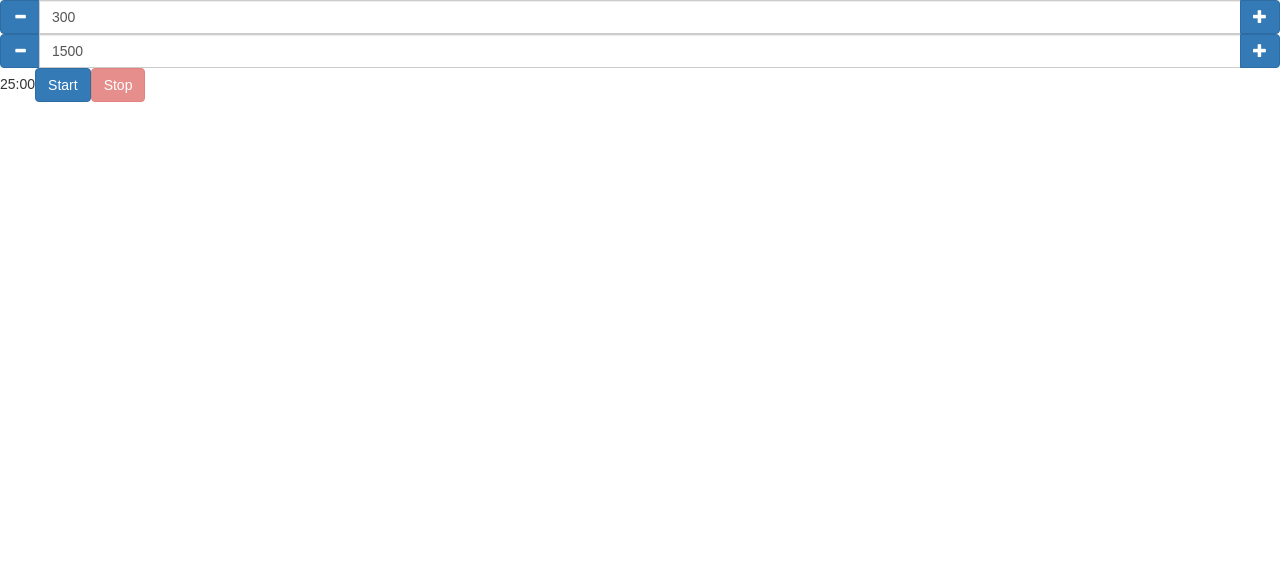
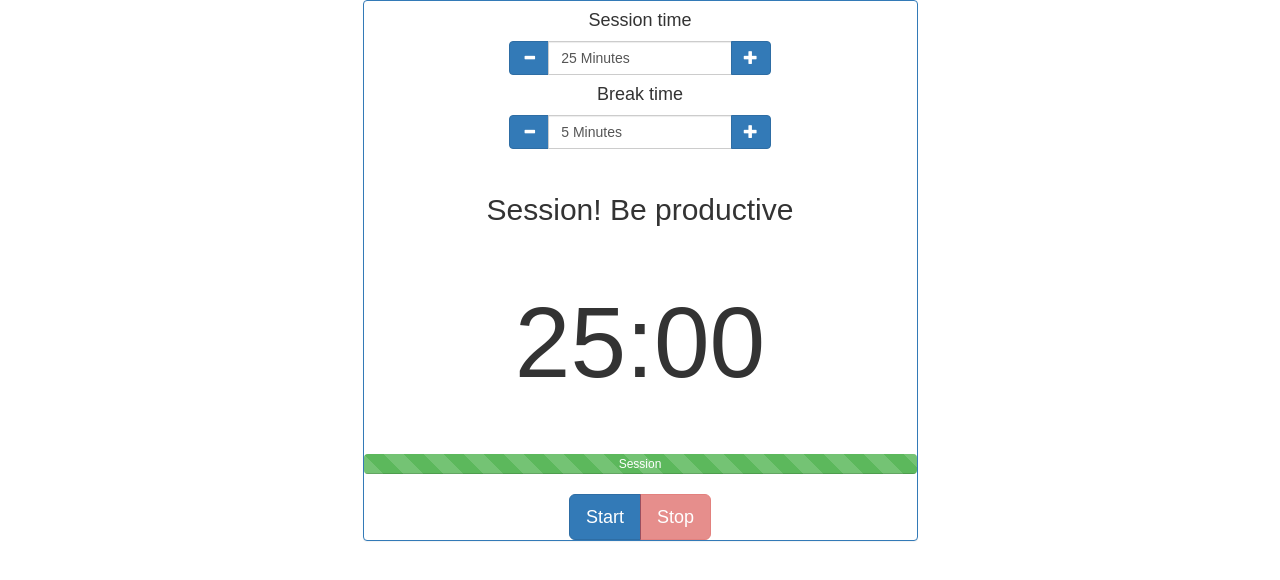
Before and after one commit to mperkh/fcc-pomodoro, a React app: page / in a window 1280 px wide. Built offline with nearby package versions, Linux system fonts and the light colour scheme.

Commit message:
Implement all pomodoro functionalities

```diff
--- a/src/index.css
+++ b/src/index.css
@@ -3,3 +3,16 @@ body {
   padding: 0;
   font-family: sans-serif;
 }
+
+DIV#status, DIV#counter {
+  font-size: 30px;
+  margin: 40px 0;
+}
+
+DIV#counter {
+  font-size: 100px;
+}
+
+DIV#status {
+
+}
--- a/src/index.js
+++ b/src/index.js
@@ -4,6 +4,13 @@ import { FormControl } from 'react-bootstrap';
 import { Glyphicon } from 'react-bootstrap';
 import { Button } from 'react-bootstrap';
 import { InputGroup } from 'react-bootstrap';
+import { Grid } from 'react-bootstrap';
+import { Row } from 'react-bootstrap';
+import { Col } from 'react-bootstrap';
+import { Panel } from 'react-bootstrap';
+import { ButtonGroup } from 'react-bootstrap';
+import { ProgressBar } from 'react-bootstrap';
+
 
 import './index.css';
 
@@ -16,10 +23,12 @@ class TimeSelector extends Component {
   handleClick(key) {
     switch (key) {
       case '-':
-        this.props.onTimeSubmit(this.props.seconds - 1);
+        if (this.props.seconds > 5) {
+          this.props.onTimeSubmit(this.props.seconds - 5);
+        }
       break;
       case '+':
-        this.props.onTimeSubmit(this.props.seconds + 1);
+        this.props.onTimeSubmit(this.props.seconds + 5);
       break;
       default:
       break;
@@ -28,22 +37,26 @@ class TimeSelector extends Component {
 
   render() {
     return (
+      <Row>
+        <Col md={6} mdOffset={3}>
           <InputGroup>
             <InputGroup.Button>
-          <Button onClick={this.handleClick.bind(this, '-')} bsStyle="primary">
+              <Button onClick={this.handleClick.bind(this, '-')} bsStyle="primary" disabled={this.props.status}>
                 <Glyphicon glyph="minus" />
               </Button>
             </InputGroup.Button>
             <FormControl
               type="text"
-          value={this.props.seconds}
+              value={this.props.seconds + ' Minutes'}
             />
             <InputGroup.Button>
-          <Button onClick={this.handleClick.bind(this, '+')} bsStyle="primary">
+              <Button onClick={this.handleClick.bind(this, '+')} bsStyle="primary" disabled={this.props.status}>
                 <Glyphicon glyph="plus" />
               </Button>
             </InputGroup.Button>
           </InputGroup>
+        </Col>
+      </Row>
     )
   }
 };
@@ -55,9 +68,10 @@ class Pomodoro extends Component {
     this.timerID = undefined;
 
     this.state = {
-      rest_time: 300,
-      work_time: 1500,
+      rest_time: 5,
+      work_time: 25,
       running: false,
+      working: true,
       current_time: 1500
     }
 
@@ -81,10 +95,25 @@ class Pomodoro extends Component {
         running: true
       })
       this.timerID = setInterval(() => {
+        if (this.state.current_time > 0) {
           this.setState({
             current_time: this.state.current_time - 1
           })
-      }, 1000);
+        } else {
+            this.handleStop();
+            if (this.state.working) {
+              this.setState({
+                working: false,
+                current_time: this.state.rest_time * 60
+              })
+            } else {
+              this.setState({
+                working: true,
+                current_time: this.state.work_time * 60
+              })
+          }
+        }
+      }, 100);
     }
   }
 
@@ -101,29 +130,81 @@ class Pomodoro extends Component {
     this.setState({
       work_time: time
     });
+    if (this.state.working) {
+      this.setState({
+        current_time: time * 60
+      });
+    }
   }
 
   handleNewRestTime(time) {
     this.setState({
       rest_time: time
     });
+    if (!this.state.working) {
+      this.setState({
+        current_time: time * 60
+      });
+    }
   }
 
   render() {
     let minutes = Math.floor(this.state.current_time / 60);
-    var seconds = this.state.current_time - minutes * 60;
+    let seconds = this.state.current_time - minutes * 60;
+    let progress;
+    if (this.state.working) {
+      progress = this.state.current_time / (this.state.work_time * 60) * 100;
+    } else {
+      progress = this.state.current_time / (this.state.rest_time * 60) * 100;
+    }
+
     return (
-      <div>
-        <TimeSelector seconds={this.state.rest_time} onTimeSubmit={this.handleNewRestTime}/>
-        <TimeSelector seconds={this.state.work_time} onTimeSubmit={this.handleNewWorkTime}/>
+      <Panel header="Pomodoro Watch" bsStyle="primary">
+        <div className="text-center">
+          <h4>Session time</h4>
+          <TimeSelector
+            seconds={this.state.work_time}
+            onTimeSubmit={this.handleNewWorkTime}
+            status={this.state.running}
+          />
+          <h4>Break time</h4>
+          <TimeSelector
+            seconds={this.state.rest_time}
+            onTimeSubmit={this.handleNewRestTime}
+            status={this.state.running}
+          />
+          <div id="status">
+            {this.state.working ? 'Session! Be productive' : 'Take a break!'}
+          </div>
+          <div id="counter">
             {('0' + minutes).slice(-2)}:{('0' + seconds).slice(-2)}
-        <Button onClick={this.handleStart} bsStyle="primary" disabled={this.state.running}>
+          </div>
+          <ProgressBar
+            active
+            bsStyle={this.state.working ? 'success' : 'warning'}
+            now={progress}
+            label={this.state.working ? 'Session' : 'Break!'}
+          />
+          <ButtonGroup>
+            <Button
+              onClick={this.handleStart}
+              bsStyle="primary"
+              disabled={this.state.running}
+              bsSize="large"
+              >
               Start
             </Button>
-        <Button onClick={this.handleStop} bsStyle="danger" disabled={!this.state.running}>
+            <Button
+              onClick={this.handleStop}
+              bsStyle="danger"
+              disabled={!this.state.running}
+              bsSize="large"
+              >
                 Stop
             </Button>
+          </ButtonGroup>
         </div>
+      </Panel>
 
     );
   }
@@ -136,9 +217,13 @@ Pomodoro.propTypes = {
 class App extends Component {
   render() {
     return (
-      <div className="App">
+      <Grid>
+        <Row>
+          <Col md={6} mdOffset={3}>
             <Pomodoro />
-      </div>
+          </Col>
+        </Row>
+      </Grid>
     );
   }
 }
```
Lines whose indentation alone changed are shown as unchanged.
